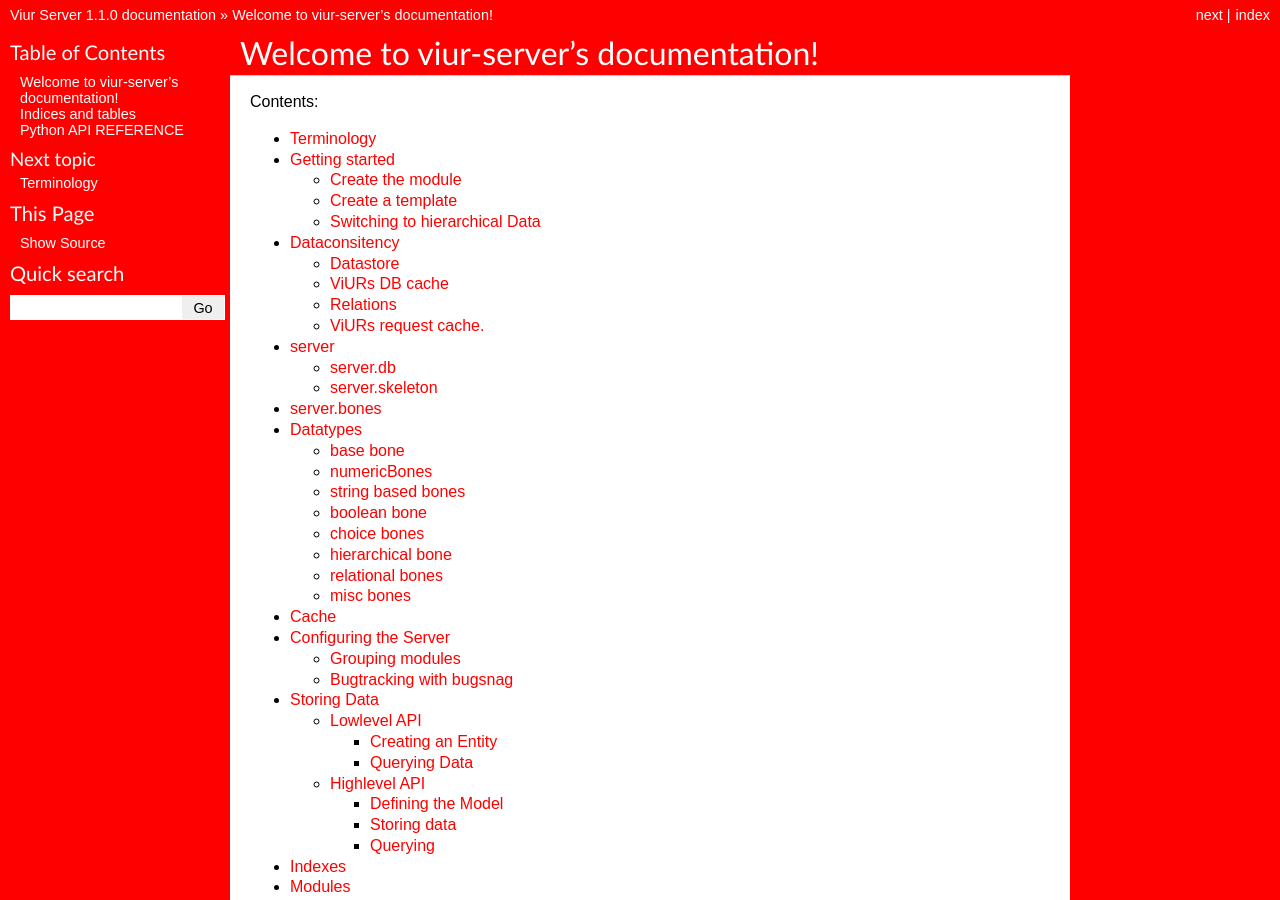
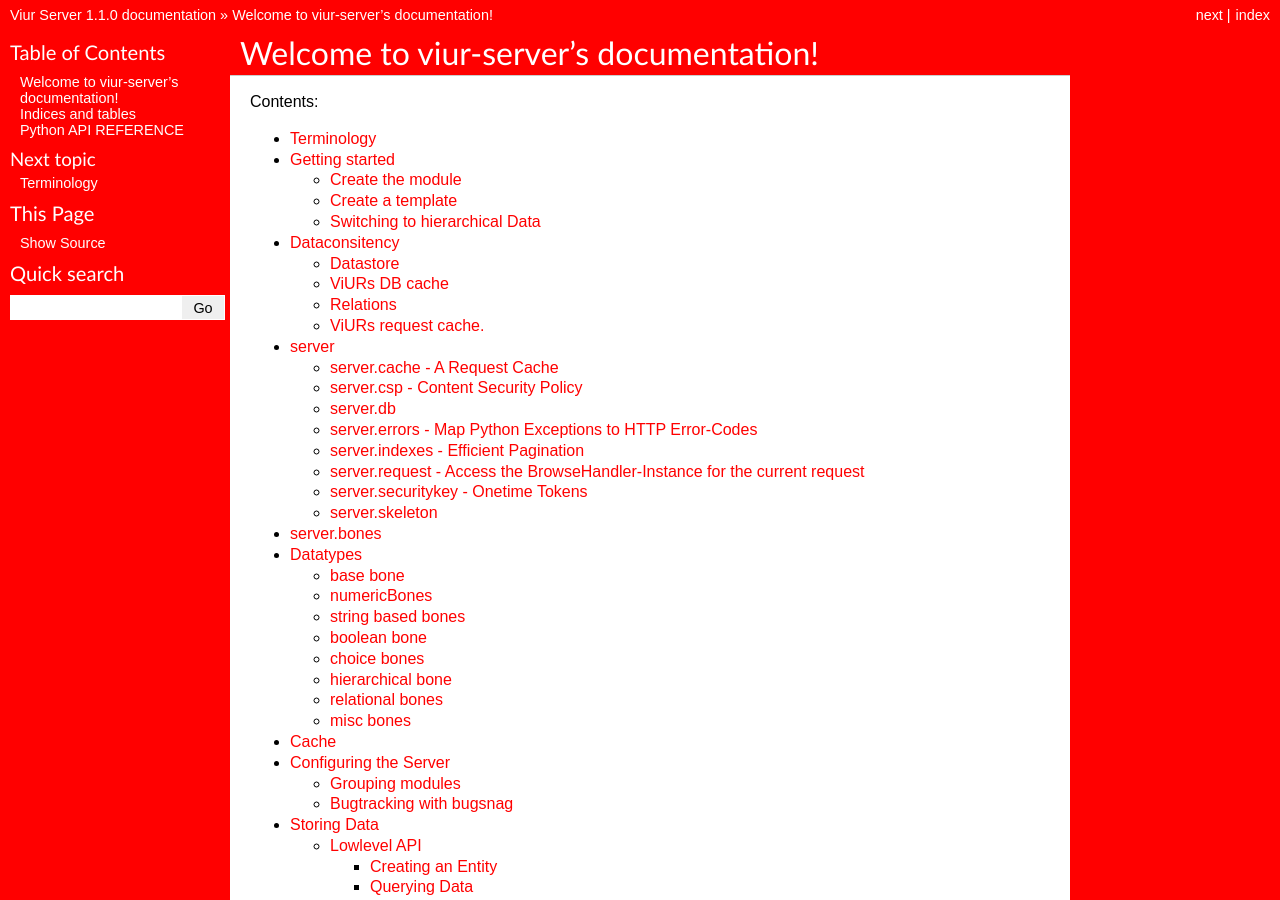
Before and after one commit to viur-framework/viur-docs, a Sphinx documentation site: the page built from source/index.rst, in a window 1280 px wide and 900 px high. Built offline with Sphinx 7.4.7, drawn with Linux system fonts in a browser that asks for light colours.

```diff
--- a/source/server_api.rst
+++ b/source/server_api.rst
@@ -1,5 +1,26 @@
 server
 ------
+
+server.cache - A Request Cache
+^^^^^^^^^^^^^^^^^^^^^^^^^^^^^^
+.. automodule:: server.cache
+   :members:
+   :undoc-members:
+   :private-members:
+   :special-members:
+   :inherited-members:
+
+
+
+server.csp - Content Security Policy
+^^^^^^^^^^^^^^^^^^^^^^^^^^^^^^^^^^^^
+.. automodule:: server.csp
+   :members:
+   :undoc-members:
+   :private-members:
+   :special-members:
+   :inherited-members:
+
 
 server.db
 ^^^^^^^^^
@@ -23,6 +44,79 @@ server.db
    :private-members:
    :special-members:
 
+
+server.errors - Map Python Exceptions to HTTP Error-Codes
+^^^^^^^^^^^^^^^^^^^^^^^^^^^^^^^^^^^^^^^^^^^^^^^^^^^^^^^^^
+.. autoclass:: server.errors.HTTPException
+    :members: = __init__
+
+.. autoclass:: server.errors.BadRequest
+    :members: = __init__
+
+.. autoclass:: server.errors.Redirect
+    :members: = __init__
+
+.. autoclass:: server.errors.Unauthorized
+    :members: = __init__
+
+.. autoclass:: server.errors.PaymentRequired
+    :members: = __init__
+
+.. autoclass:: server.errors.Forbidden
+    :members: = __init__
+
+.. autoclass:: server.errors.NotFound
+    :members: = __init__
+
+.. autoclass:: server.errors.MethodNotAllowed
+    :members: = __init__
+
+.. autoclass:: server.errors.NotAcceptable
+    :members: = __init__
+
+.. autoclass:: server.errors.RequestTimeout
+    :members: = __init__
+
+.. autoclass:: server.errors.Gone
+    :members: = __init__
+
+.. autoclass:: server.errors.PreconditionFailed
+    :members: = __init__
+
+.. autoclass:: server.errors.RequestTooLarge
+    :members: = __init__
+
+.. autoclass:: server.errors.InternalServerError
+    :members: = __init__
+
+.. autoclass:: server.errors.NotImplemented
+    :members: = __init__
+
+.. autoclass:: server.errors.BadGateway
+    :members: = __init__
+
+.. autoclass:: server.errors.ServiceUnavailable
+    :members: = __init__
+
+.. autoclass:: server.errors.ReadFromClientError
+    :members: = __init__
+
+server.indexes - Efficient Pagination
+^^^^^^^^^^^^^^^^^^^^^^^^^^^^^^^^^^^^^
+
+.. autoclass:: server.indexes.IndexMannager
+    :members: __init__, keyFromQuery, cursorForQuery, getPages, refreshIndex
+
+
+server.request - Access the BrowseHandler-Instance for the current request
+^^^^^^^^^^^^^^^^^^^^^^^^^^^^^^^^^^^^^^^^^^^^^^^^^^^^^^^^^^^^^^^^^^^^^^^^^^
+.. autoclass:: server.request.RequestWrapper
+
+
+server.securitykey - Onetime Tokens
+^^^^^^^^^^^^^^^^^^^^^^^^^^^^^^^^^^^^^^^^^^^^^^^^^^^^^^^^^^^^^^^^^^^^^^^^^^
+.. automodule:: server.securitykey
+    :members:
 
 server.skeleton
 ^^^^^^^^^^^^^^^
```
Also changed, not shown: source/conf.py (+8 -2 lines).
